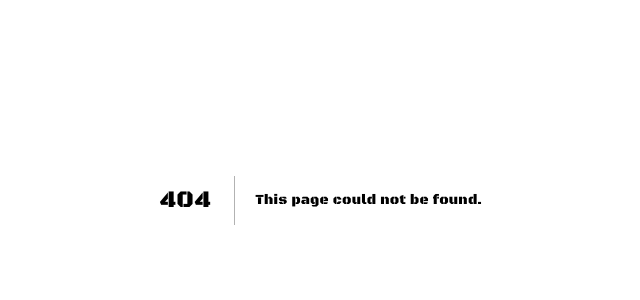
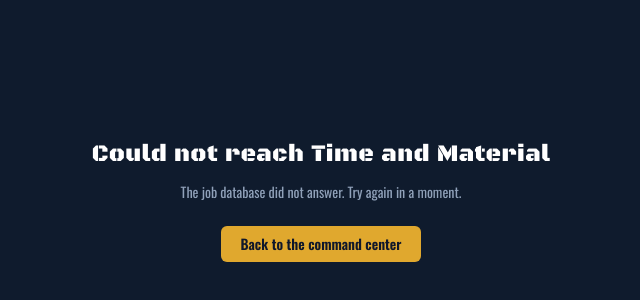
Before and after one commit to blessedelectric303-maker/reyguild-site-builder, a Next.js app: page /tm/no-access in a window 1280 px wide. Before the commit this address had no page. Shown: the part 200-500 px from the top of the page, without its empty margins (319-959 px from the left). Built offline with nearby package versions, Linux system fonts and the light colour scheme.

Commit message:
Create page.tsx

```diff
--- /dev/null
+++ b/app/tm/no-access/page.tsx
@@ -0,0 +1,37 @@
+import Link from "next/link";
+
+// Where the bridge sends you when it cannot sign you in. Kept separate so the
+// bridge itself stays a route handler and is allowed to write the cookie.
+
+const MESSAGES: Record<string, { title: string; body: string }> = {
+  noemail: {
+    title: "No email on this account",
+    body: "Time and Material matches people by email address, and this account does not have one.",
+  },
+  db: {
+    title: "Could not reach Time and Material",
+    body: "The job database did not answer. Try again in a moment.",
+  },
+  session: {
+    title: "Could not start your session",
+    body: "You were found, but the session could not be created. Try again in a moment.",
+  },
+  nouser: {
+    title: "No Time and Material account yet",
+    body: "Nobody in Time and Material is using this email address. An owner or admin needs to add this person under Users first, using the same email.",
+  },
+};
+
+export default async function NoAccess({ searchParams }: { searchParams: Promise<{ reason?: string; detail?: string }> }) {
+  const { reason, detail } = await searchParams;
+  const msg = MESSAGES[reason || ""] || MESSAGES.db;
+
+  return (
+    <main className="min-h-screen flex flex-col items-center justify-center p-8 text-center">
+      <h1 className="text-2xl text-white">{msg.title}</h1>
+      <p className="mt-3 max-w-md text-sm text-slate-400">{msg.body}</p>
+      {detail ? <p className="mt-2 text-xs text-slate-500">{detail}</p> : null}
+      <Link href="/" className="mt-6 rounded-md px-5 py-2 text-sm font-semibold text-slate-900" style={{ background: "#e0a82e" }}>Back to the command center</Link>
+    </main>
+  );
+}
```
